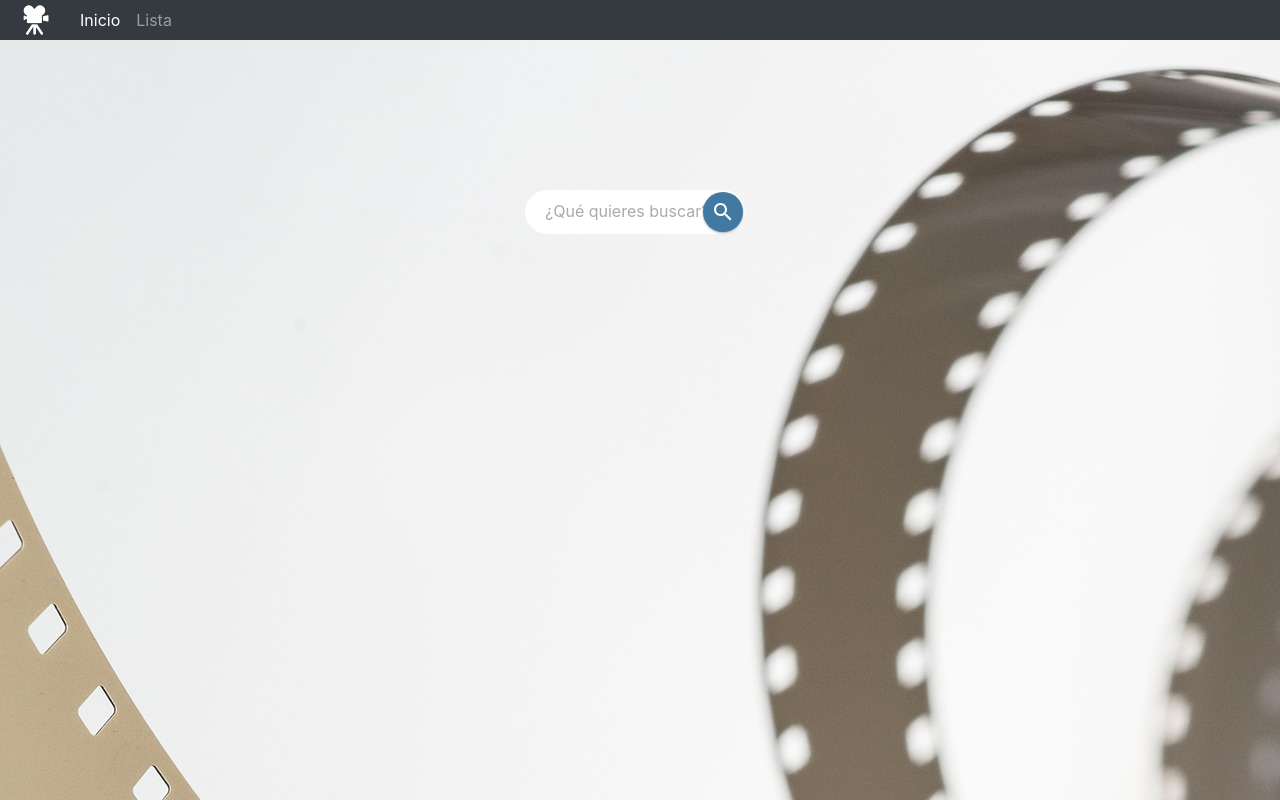
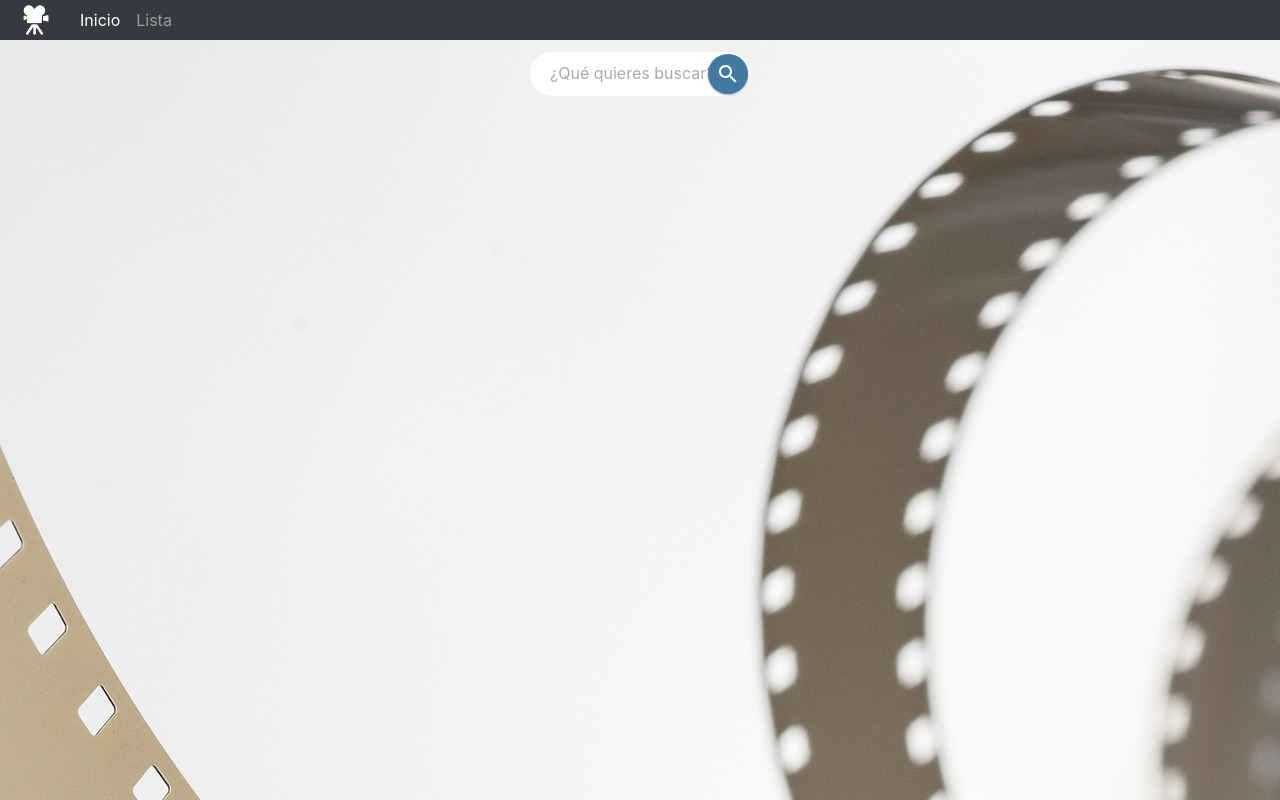
Before and after one commit to parktem/paginapeliculas, an Angular app: page / in a window 1280 px wide. Built offline with nearby package versions, Linux system fonts and the light colour scheme; what primeng would draw is missing.

Commit message:
Correccion superposicion cards sobre searchbar

```diff
--- a/src/app/search/search.component.css
+++ b/src/app/search/search.component.css
@@ -2,21 +2,18 @@ body {
   background: #aaaaaa;
   font-family: helvetica;
   margin: 50px;
-
 }
 
 .search-bar {
   height: 44px;
+  position: relative;
+  margin: 12px auto;
   width: 220px;
   border-radius: 40px;
   display: flex;
   align-items: center;
   padding: 0 0 0 20px;
-  position: relative;
   background: #fff;
-  top: 150px;
-  left: 525px;
-
 }
 
 .input {
--- a/src/app/search/search.component.html
+++ b/src/app/search/search.component.html
@@ -7,21 +7,21 @@
     />
   </symbol>
 </svg>
-
+<div class="container">
+  <div class="row">
     <div class="search-bar">
       <input type="text" class="input" placeholder="&nbsp;" #film />
       <span class="label">¿Qué quieres buscar?</span>
       <span class="highlight"></span>
-  <div class="search-btn">
-    <svg (click)="searchFilm(film.value)" class="icon icon-18">
+      <div (click)="searchFilm(film.value)" class="search-btn">
+        <svg class="icon icon-18">
           <use xlink:href="#magnify"></use>
         </svg>
       </div>
     </div>
-<br>
-<div class="container">
+  </div>
   <div class="row">
-    <div class="col-4" *ngFor="let film of films">
+    <div class="col-xl-4 col-md-6 col-sm-12" *ngFor="let film of films">
       <div class="card" style="width: 18rem;">
         <img class="card-img-top" src="{{film.poster}}">
         <div class="card-body">
```
Lines whose indentation alone changed are shown as unchanged.
